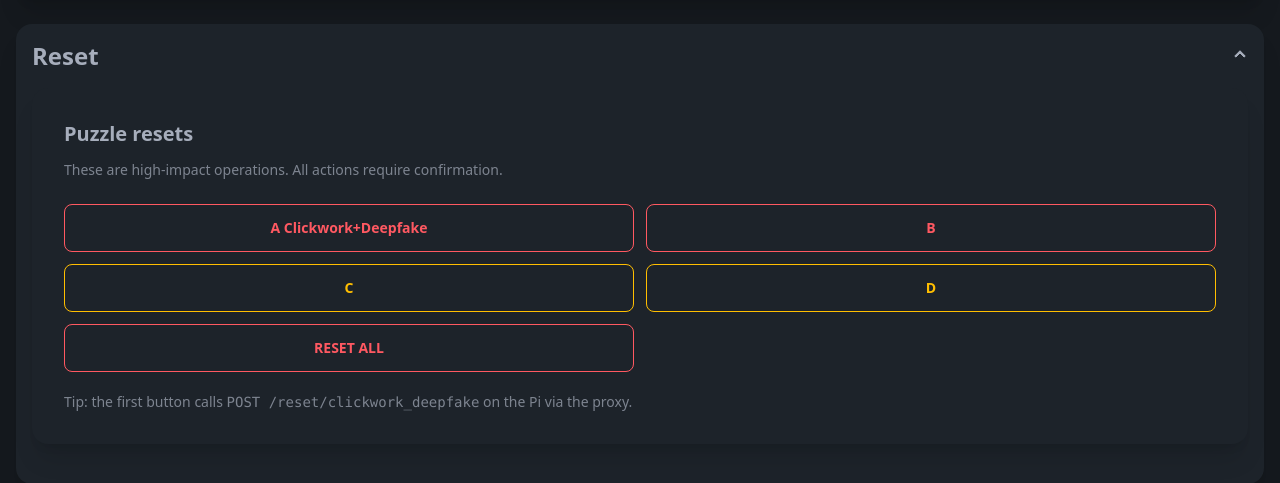
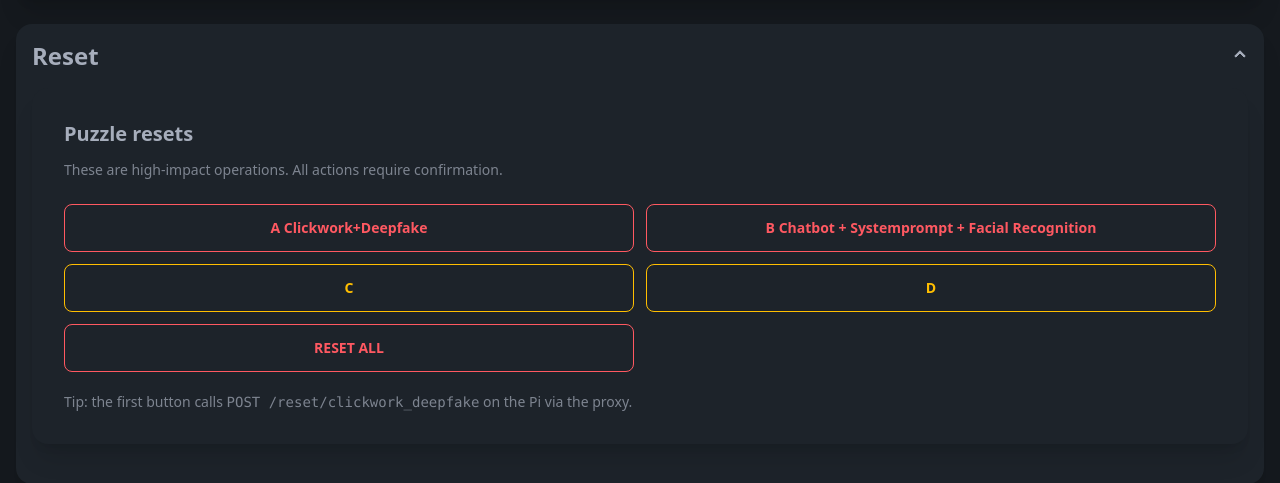
Before and after one commit to lukas-walker/er_gui, a FastAPI app: template templates/index.html in a window 1280 px wide. Shown: the part 84-567 px from the top of the page. Run offline with FastAPI, Linux system fonts and the light colour scheme; the template is opened without the code that fills it, so the values that code supplies are empty; some libraries are stand-ins or nearby versions.

Commit message:
added second button

```diff
--- a/main.py
+++ b/main.py
@@ -107,6 +107,13 @@ def reset_clickwork_deepfake(_auth=Depends(auth)):
         raise HTTPException(status_code=502, detail=f"Pi returned {r.status_code}: {r.text}")
     return r.json()
 
+@app.post("/api/reset/chatbot_systemprompt_facialrecognition")
+def chatbot_systemprompt_facialrecognition(_auth=Depends(auth)):
+    r = requests.post(f"{BASE_URL}/reset/chatbot_systemprompt_facialrecognition", timeout=15)
+    if r.status_code != 200:
+        raise HTTPException(status_code=502, detail=f"Pi returned {r.status_code}: {r.text}")
+    return r.json()
+
 @app.get("/api/snapshot")
 def api_snapshot(_auth=Depends(auth)):
     target_url = f"{BASE_URL}/client/video/frame"
--- a/templates/partials/reset_controls.html
+++ b/templates/partials/reset_controls.html
@@ -19,8 +19,9 @@
 
         <button
           class="btn btn-error btn-outline"
+          onclick="openActionModal('Reset Clickwork+Deepfake pipeline', '/reset/chatbot_systemprompt_facialrecognition', true)"
         >
-          B
+          B Chatbot + Systemprompt + Facial Recognition
         </button>
 
         <button
```
